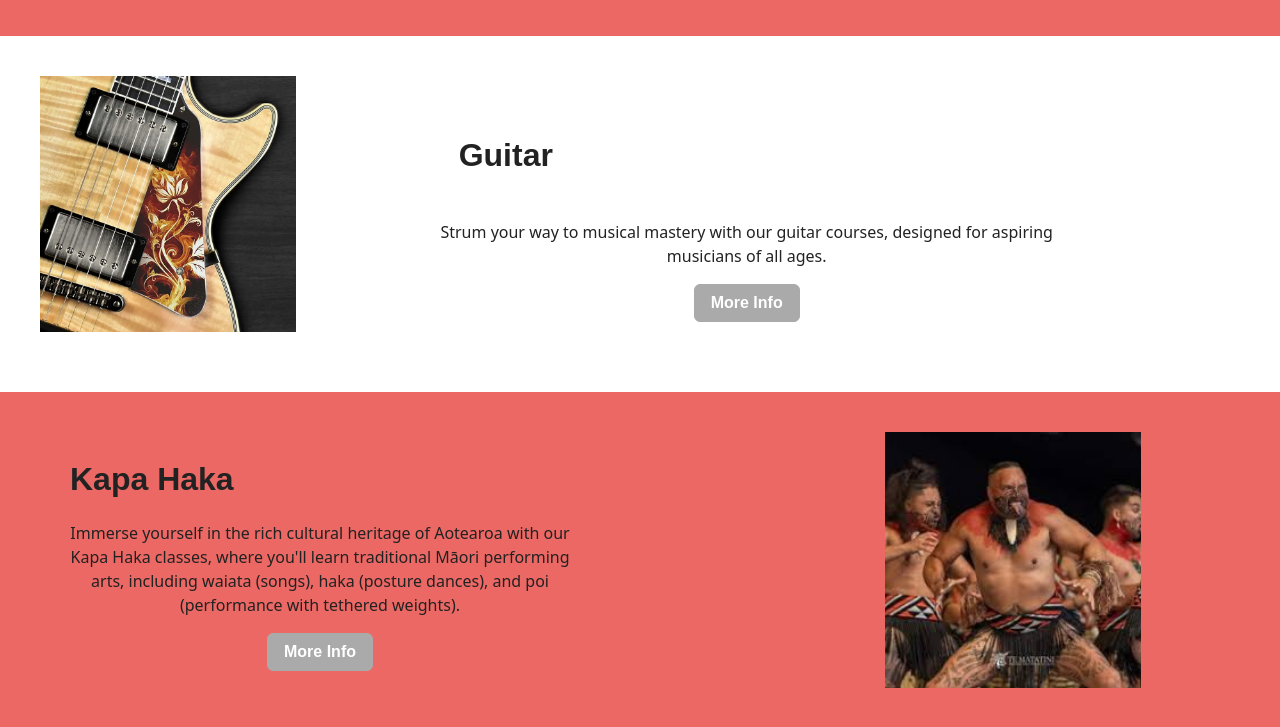
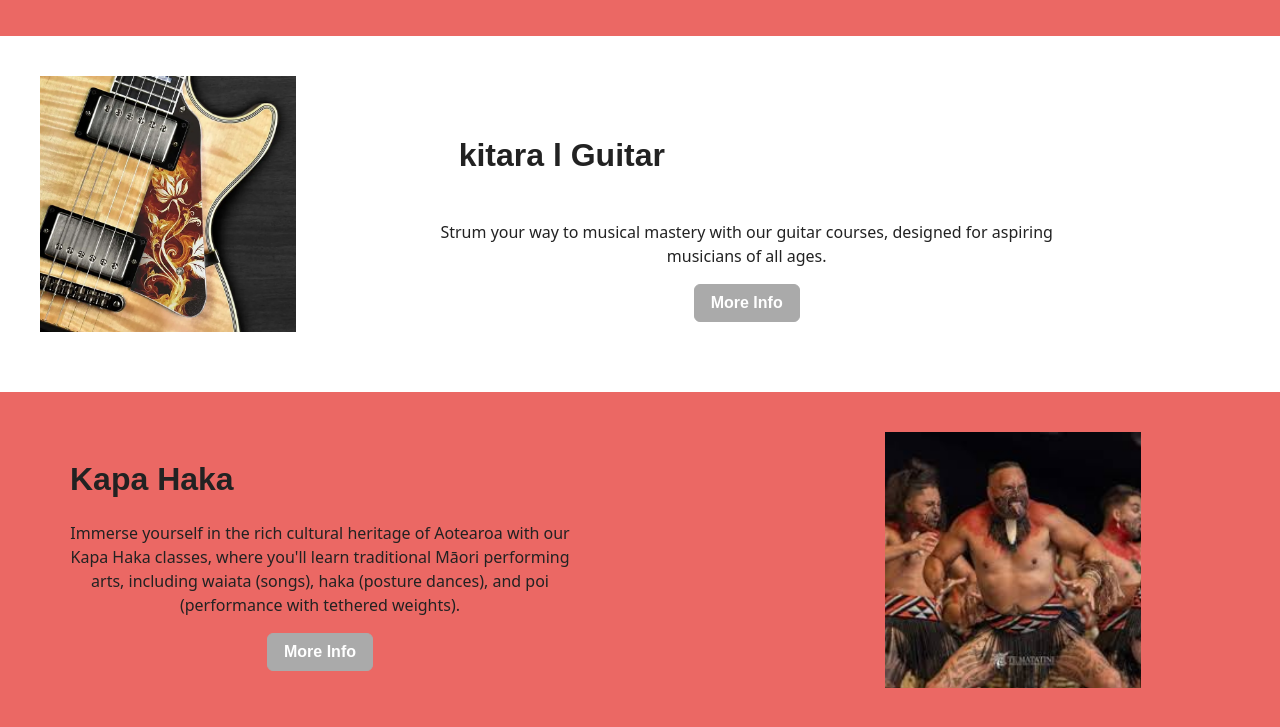
Before and after one commit to RileyMcintyre/Group, a plain HTML site: page index.html in a window 1280 px wide. Shown: the part 2460-3187 px from the top of the page. Drawn offline with nearby package versions, Linux system fonts and the light colour scheme; a web font is replaced by a local one.

Commit message:
Translate home (riley)

```diff
--- a/index.html
+++ b/index.html
@@ -118,7 +118,7 @@
                 <div class="col-md-4 "> <img style="margin: 40px;" src="img(Home)/Guitar.webp"  width="60%" alt=" Guitar profile picture">
                 </div>
                 <div class="col-md-6" style="padding-top:70px; padding-bottom:70px;">
-            <H2 style="padding-bottom: 15px; margin:5%;">Guitar</H2>
+            <H2 style="padding-bottom: 15px; margin:5%;">kitara l Guitar</H2>
             <p class="text-center">Strum your way to musical mastery with our guitar courses, designed for aspiring musicians of all ages.</p>
             <div class="d-flex justify-content-center">
               <button onclick="location.href='course.html'" class=" btn btn-secondary my-2 my-sm-0  "  type="submit">More Info </button>
```
